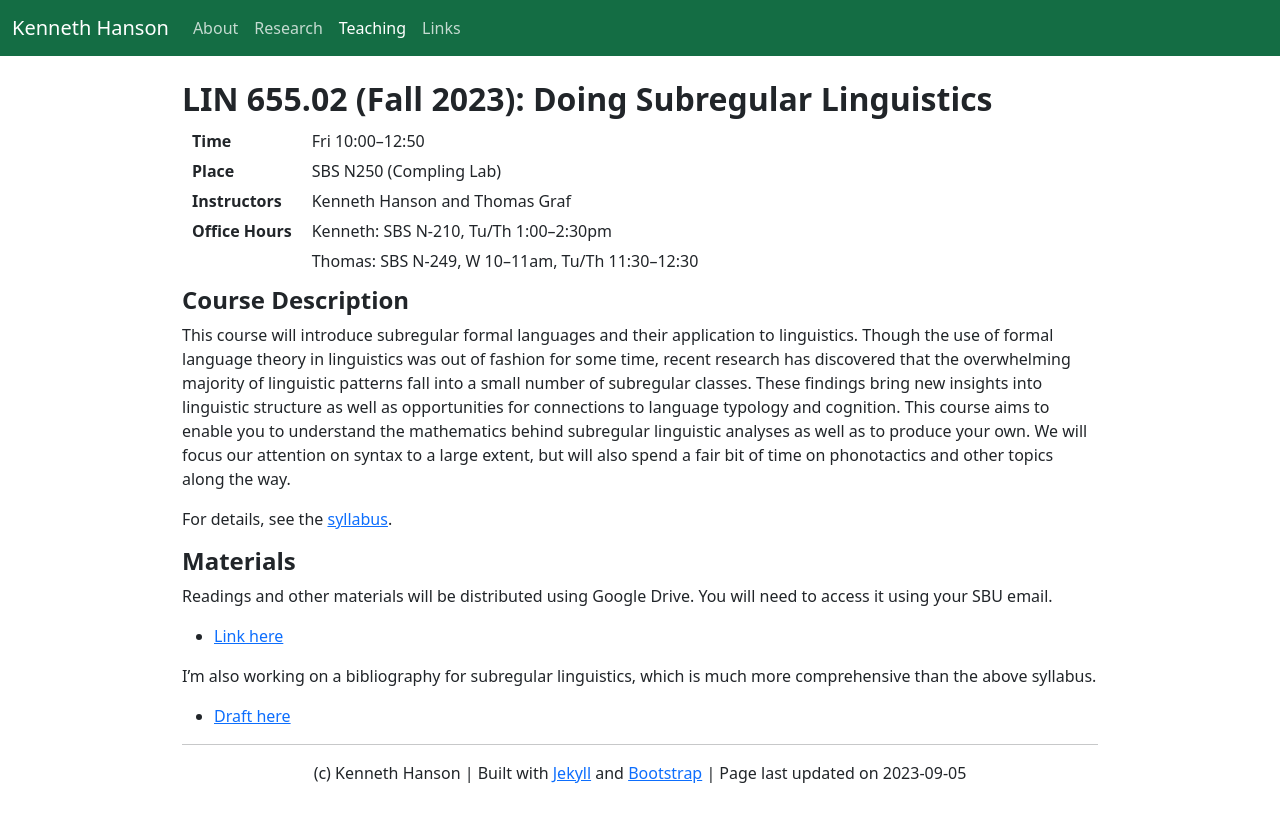
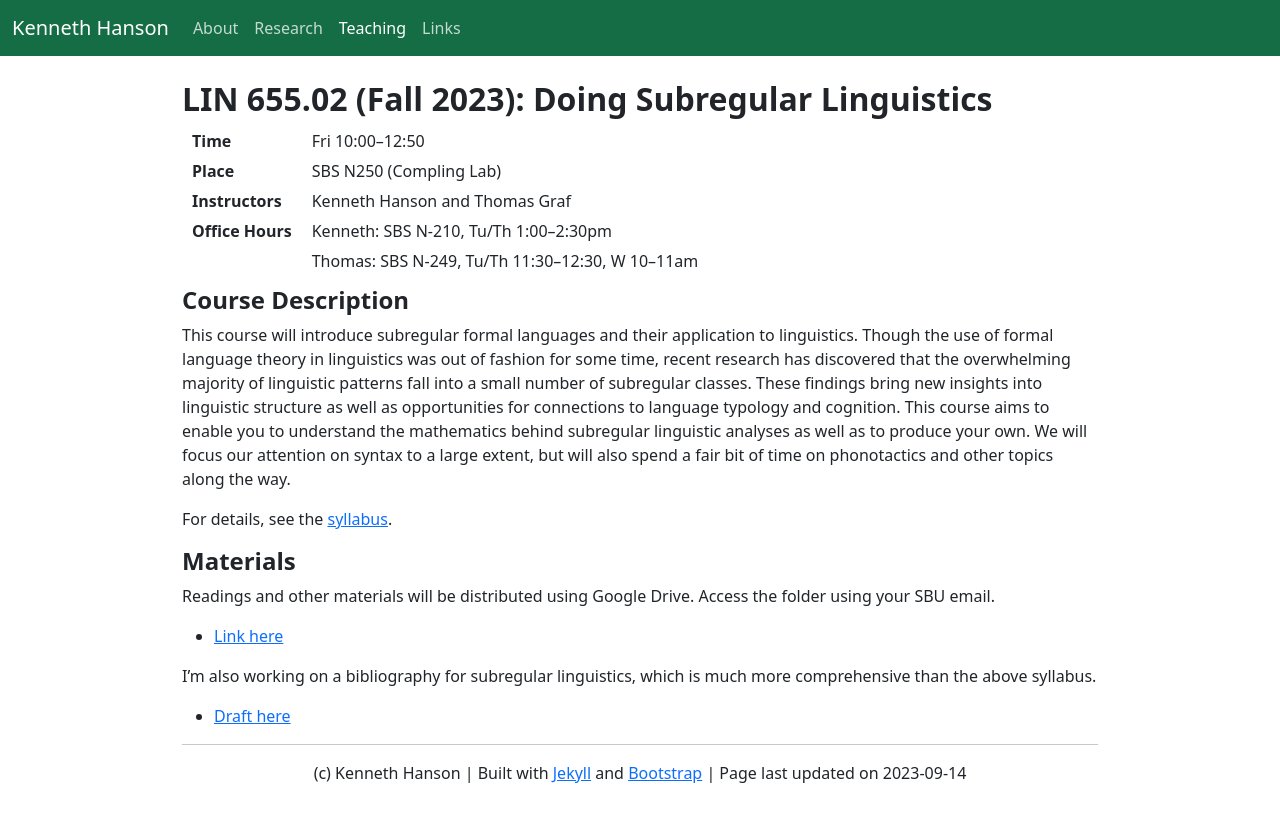
Before and after one commit to khanson679/khanson679.github.io, a Jekyll site: the page built from teaching/lin655/index.md, in a window 1280 px wide. Shown: the top 822 px of the page. Built offline with Jekyll 4.4.1, drawn with Linux system fonts in a browser that asks for light colours.

Commit message:
Updated syllabus, minor changes.

```diff
--- a/teaching/lin655/index.md
+++ b/teaching/lin655/index.md
@@ -1,14 +1,14 @@
 ---
 title: "LIN 655.02 (Fall 2023): Doing Subregular Linguistics"
 layout: default
-date: 2023-09-05
+date: 2023-09-14
 ---
 
 **Time** | Fri 10:00–12:50
 **Place** | SBS N250 (Compling Lab)
 **Instructors** | Kenneth Hanson and Thomas Graf
 **Office Hours** | Kenneth: SBS N-210, Tu/Th 1:00--2:30pm
- | Thomas: SBS N-249, W 10--11am, Tu/Th 11:30--12:30
+ | Thomas: SBS N-249, Tu/Th 11:30--12:30, W 10--11am
 
 ## Course Description
 
@@ -18,12 +18,12 @@
 This course aims to enable you to understand the mathematics behind subregular linguistic analyses as well as to produce your own.
 We will focus our attention on syntax to a large extent, but will also spend a fair bit of time on phonotactics and other topics along the way.
 
-For details, see the [syllabus](655-syllabus-23fa.pdf).
+For details, see the [syllabus](655-syllabus-23fa-rev.pdf).
 
 ## Materials
 
 Readings and other materials will be distributed using Google Drive.
-You will need to access it using your SBU email.
+Access the folder using your SBU email.
 
 - [Link here](https://drive.google.com/drive/folders/1Sm7U5s4d5uYzllJhcY1ivhkUeXIbiO6P?usp=sharing)
 
```
Also changed, not shown: 1 other file.
